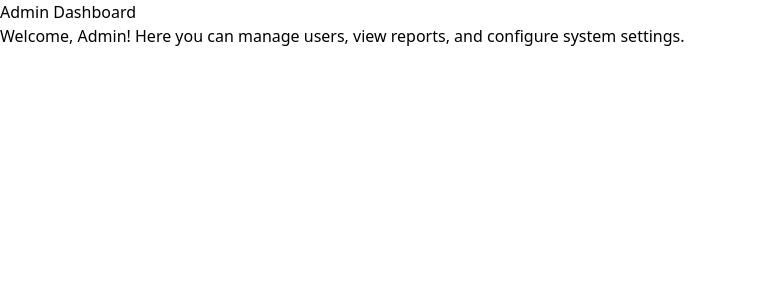
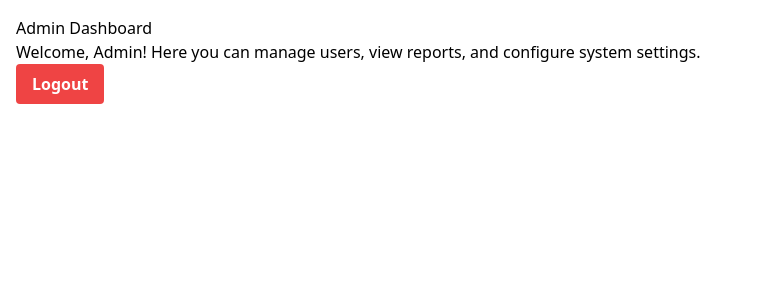
Before and after one commit to ransilu57/SPM_POS_system_Y3S1, a React (Vite) app in the folder frontend/: page /admin in a window 1280 px wide. Shown: the top 300 px of the page, without its empty margins (0-763 px from the left). Built offline with nearby package versions, Linux system fonts and the light colour scheme.

Commit message:
logout function for admin

```diff
--- a/frontend/src/index.css
+++ b/frontend/src/index.css
@@ -1,3 +1,11 @@
 @tailwind base;
 @tailwind components;
 @tailwind utilities;
+
+.dashboard-container {
+    @apply p-4;
+}
+
+.logout-button {
+    @apply bg-red-500 hover:bg-red-700 text-white font-bold py-2 px-4 rounded;
+}
--- a/frontend/src/pages/AdminDashboard.jsx
+++ b/frontend/src/pages/AdminDashboard.jsx
@@ -1,10 +1,19 @@
 import React from 'react';
+import { useNavigate } from 'react-router-dom';
 
 const AdminDashboard = () => {
+  const navigate = useNavigate();
+
+  const handleLogout = () => {
+    localStorage.removeItem('token');
+    navigate('/login');
+  };
+
   return (
     <div className="dashboard-container">
       <h1>Admin Dashboard</h1>
       <p>Welcome, Admin! Here you can manage users, view reports, and configure system settings.</p>
+      <button onClick={handleLogout} className="logout-button">Logout</button>
       {/* Add more admin-specific features here */}
     </div>
   );
--- a/frontend/src/pages/CashierDashboard.jsx
+++ b/frontend/src/pages/CashierDashboard.jsx
@@ -1,10 +1,19 @@
 import React from 'react';
+import { useNavigate } from 'react-router-dom';
 
 const CashierDashboard = () => {
+  const navigate = useNavigate();
+
+  const handleLogout = () => {
+    localStorage.removeItem('token');
+    navigate('/login');
+  };
+
   return (
     <div className="dashboard-container">
       <h1>Cashier Dashboard</h1>
       <p>Welcome, Cashier! Here you can process sales, view transactions, and manage inventory.</p>
+      <button onClick={handleLogout} className="logout-button">Logout</button>
       {/* Add more cashier-specific features here */}
     </div>
   );
```
Also changed, not shown: 2 other files (tests, documents, lock files or other folders).
